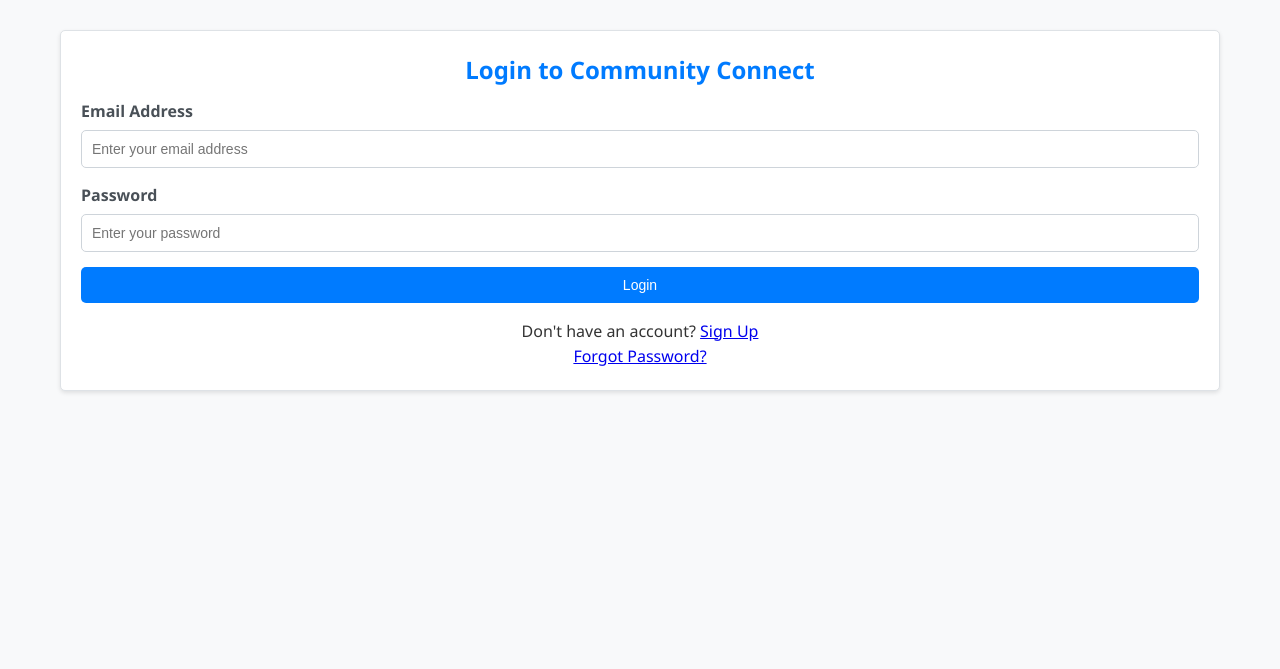
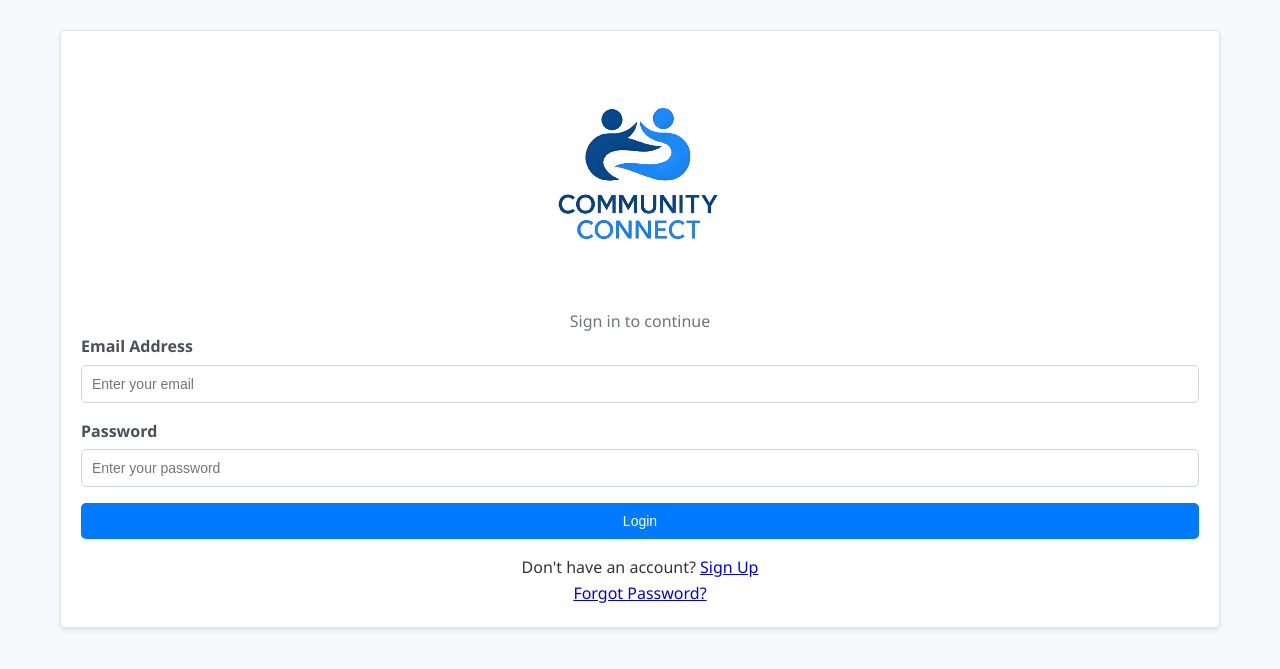
Before and after one commit to induwarauthsara/community-connect, a PHP site: page /login.php in a window 1280 px wide. Shown: the top 669 px of the page. Run offline with PHP 8.4, Linux system fonts and the light colour scheme.

Commit message:
Enhance login functionality with improved validation and user feedback

```diff
--- a/login.php
+++ b/login.php
@@ -10,7 +10,7 @@ require_once 'includes/common.php';
 // Start secure session
 startSecureSession();
 
-// If already logged in, redirect to appropriate dashboard
+// If already logged in, redirect to dashboard
 if (isLoggedIn()) {
     $user = getCurrentUser();
     if ($user) {
@@ -24,60 +24,62 @@ $success_message = '';
 
 // Handle form submission
 if ($_SERVER['REQUEST_METHOD'] === 'POST') {
-    $email = $_POST['email'] ?? '';
+    $email = trim($_POST['email'] ?? '');
     $password = $_POST['password'] ?? '';
 
-    // Validate required fields
-    $missing_fields = validateRequiredFields(['email', 'password']);
-    if (!empty($missing_fields)) {
+    if (empty($email) || empty($password)) {
         $error_message = 'Please fill in all required fields.';
     } elseif (!isValidEmail($email)) {
         $error_message = 'Please enter a valid email address.';
     } else {
-        // Fetch user from database
         $user = getSingleRecord(
-            "SELECT user_id, name, email, password, role, is_active FROM users WHERE email = ? LIMIT 1",
+            "SELECT user_id, name, email, password, role, is_active
+             FROM users WHERE email = ? LIMIT 1",
             [$email]
         );
 
         if ($user) {
-            // Check if account is active
             if (!$user['is_active']) {
-                $error_message = 'Account is inactive. Please contact admin.';
+                $error_message = 'Account is inactive. Please contact administrator.';
             } elseif (verifyPassword($password, $user['password'])) {
-                // Login successful
-                $_SESSION['user_id'] = $user['user_id'];
+                $_SESSION['user_id']   = $user['user_id'];
                 $_SESSION['user_role'] = $user['role'];
                 $_SESSION['user_name'] = $user['name'];
 
-                // Log activity
                 logUserActivity($user['user_id'], 'login', 'User logged in');
 
-                // Redirect to appropriate dashboard
-                $dashboard_url = getDashboardUrl($user['role']);
-                redirectWithMessage($dashboard_url, 'Welcome back, ' . sanitizeInput($user['name']) . '!', 'success');
+                redirectWithMessage(
+                    getDashboardUrl($user['role']),
+                    'Welcome back, ' . sanitizeInput($user['name']) . '!',
+                    'success'
+                );
             } else {
                 $error_message = 'Incorrect password. Please try again.';
             }
         } else {
-            $error_message = 'No account found with this email address.';
+            $error_message = 'No account found with this email.';
         }
     }
 }
 
-// Include header
 include 'includes/header.php';
 ?>
 
 <div class="container">
-    <div class="row justify-content-center">
+    <div class="row justify-content-center mt-5">
         <div class="col-md-6">
             <div class="card">
                 <div class="card-body">
-                    <h2 class="text-center">Login to Community Connect</h2>
+
+                    <!-- Logo -->
+                    <div class="text-center mb-4">
+                        <img src="image/logo.png" alt="Community Connect Logo"
+                             style="width: 250px; height: auto;">
+                        <p class="text-muted">Sign in to continue</p>
+                    </div>
 
                     <?php if ($error_message): ?>
-                        <div class="alert alert-error">
+                        <div class="alert alert-danger">
                             <?php echo sanitizeInput($error_message); ?>
                         </div>
                     <?php endif; ?>
@@ -89,27 +91,27 @@ include 'includes/header.php';
                     <?php endif; ?>
 
                     <form method="POST" action="login.php" onsubmit="return validateLoginForm(this)">
-                        <div class="form-group">
+                        <div class="form-group mb-3">
                             <label class="form-label">Email Address</label>
                             <input type="email" name="email" class="form-control" required
                                    value="<?php echo isset($email) ? sanitizeInput($email) : ''; ?>"
-                                   placeholder="Enter your email address">
+                                   placeholder="Enter your email">
                         </div>
 
-                        <div class="form-group">
+                        <div class="form-group mb-3">
                             <label class="form-label">Password</label>
                             <input type="password" name="password" class="form-control" required
                                    placeholder="Enter your password">
                         </div>
 
-                        <button type="submit" class="btn-primary" style="width: 100%;">
+                        <button type="submit" class="btn btn-primary"style="width:100%;">
                             Login
                         </button>
                     </form>
 
                     <div class="text-center mt-3">
-                        <p>Don't have an account? <a href="signup.html">Sign Up</a></p>
-                        <p><a href="forgot.html">Forgot Password?</a></p>
+                        <p>Don't have an account? <a href="signup.php">Sign Up</a></p>
+                        <p><a href="forgot.php">Forgot Password?</a></p>
                     </div>
                 </div>
             </div>
@@ -127,15 +129,15 @@ function validateLoginForm(form) {
         return false;
     }
 
-    if (!isValidEmail(email)) {
+    const emailRegex = /^[^\s@]+@[^\s@]+\.[^\s@]+$/;
+    if (!emailRegex.test(email)) {
         alert('Please enter a valid email address.');
         return false;
     }
 
-    // Set loading state on submit button
     const submitBtn = form.querySelector('button[type="submit"]');
-    setButtonLoading(submitBtn, 'Logging in...');
-
+    submitBtn.disabled = true;
+    submitBtn.textContent = 'Logging in...';
     return true;
 }
 </script>
--- a/setup_database.php
+++ b/setup_database.php
@@ -47,7 +47,7 @@ function databaseExists($host, $username, $password, $database) {
 }
 
 // SQL statements for creating tables
-$tables = [
+$tables = [];
     // Organizations table
     'organizations' => "
         CREATE TABLE IF NOT EXISTS organizations (
```
